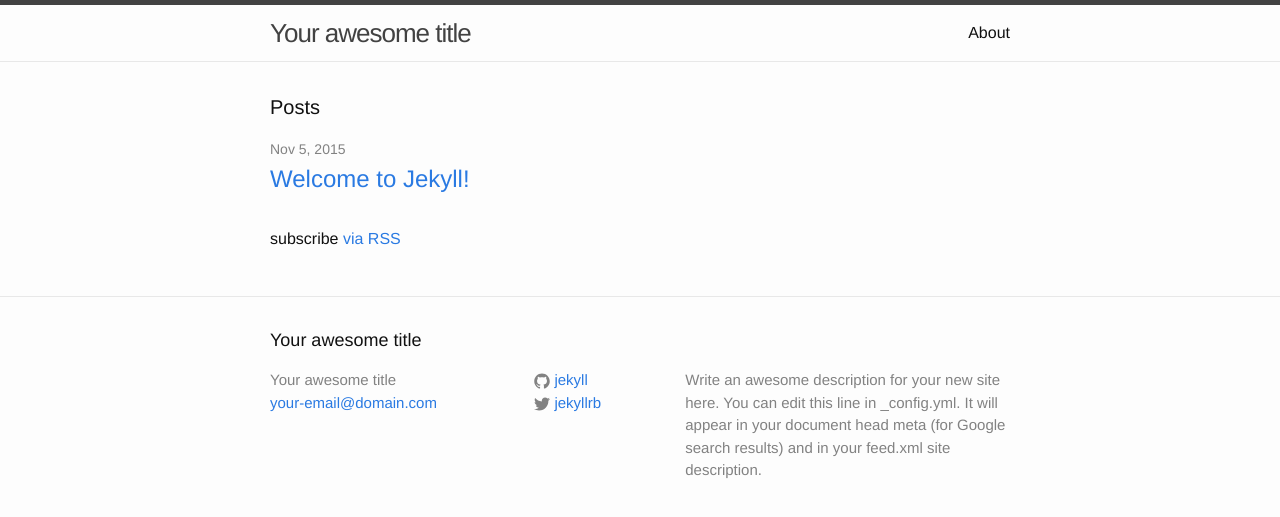
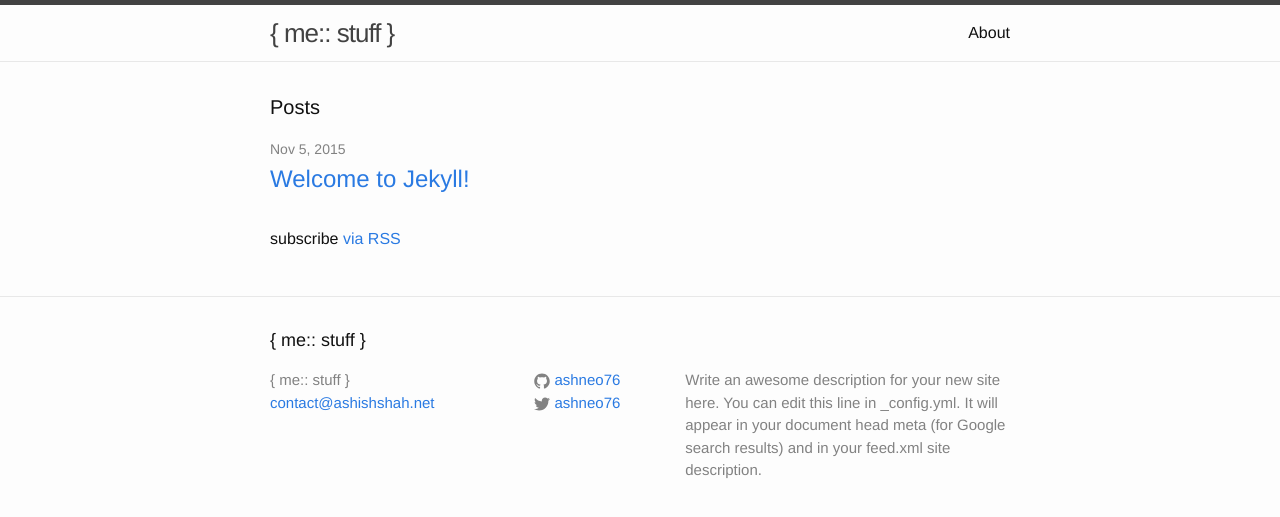
Before and after one commit to ashneo76/ashneo76.github.io, a Jekyll site: the page built from index.html, in a window 1280 px wide. Shown: the top 517 px of the page. Built offline with Jekyll 4.4.1, drawn with Linux system fonts in a browser that asks for light colours.

Commit message:
Update config and add gitignore

```diff
--- /dev/null
+++ b/Gemfile
@@ -0,0 +1,3 @@
+source 'https://rubygems.org'
+
+gem 'github-pages'
--- a/_config.yml
+++ b/_config.yml
@@ -1,14 +1,14 @@
 # Site settings
-title: Your awesome title
-email: your-email@domain.com
+title: "{ me:: stuff }"
+email: contact@ashishshah.net
 description: > # this means to ignore newlines until "baseurl:"
   Write an awesome description for your new site here. You can edit this
   line in _config.yml. It will appear in your document head meta (for
   Google search results) and in your feed.xml site description.
 baseurl: "" # the subpath of your site, e.g. /blog/
-url: "http://yourdomain.com" # the base hostname & protocol for your site
-twitter_username: jekyllrb
-github_username:  jekyll
+url: "http://blag.ashishshah.net" # the base hostname & protocol for your site
+twitter_username: ashneo76
+github_username:  ashneo76
 
 # Build settings
 markdown: kramdown
```
Also changed, not shown: Gemfile.lock (added), 1 other file.
